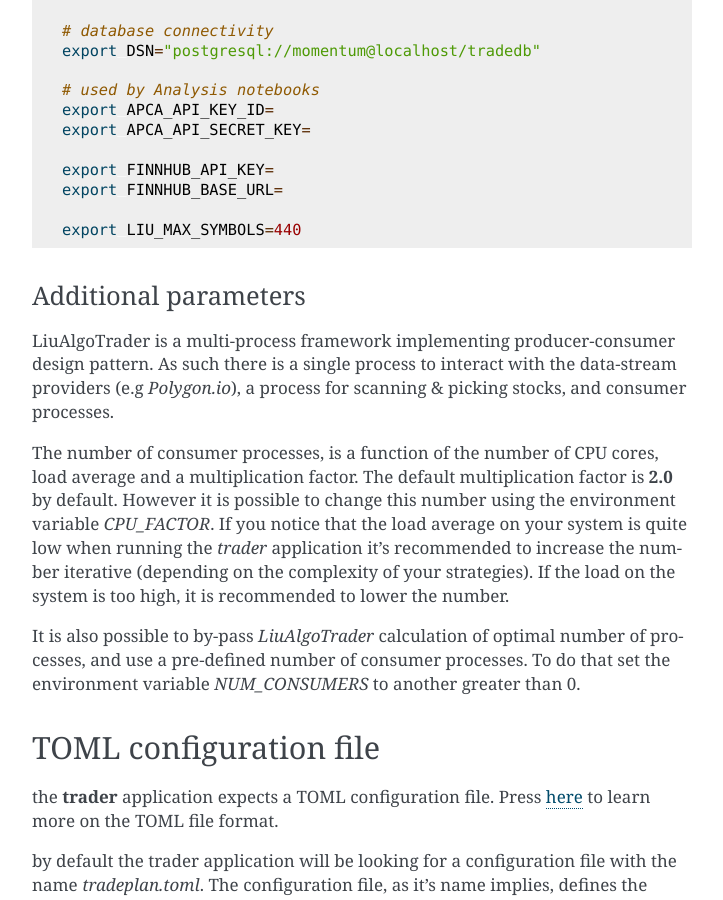
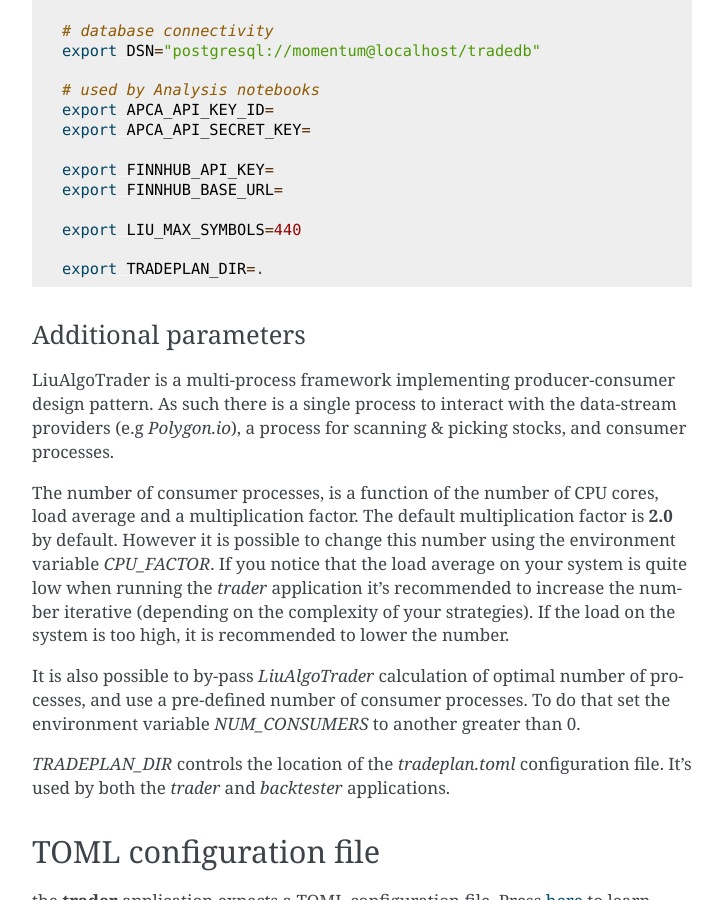
Before and after one commit to amor71/LiuAlgoTrader, a Sphinx documentation site: the page built from docs/source/Configuration.rst, in a window 1280 px wide and 900 px high, scrolled down 701 px. Shown: the whole window, without its empty margins (388-1111 px from the left). Built offline with Sphinx 7.4.7, drawn with Linux system fonts in a browser that asks for light colours.

Commit message:
improve documentation

```diff
--- a/docs/source/Configuration.rst
+++ b/docs/source/Configuration.rst
@@ -48,6 +48,8 @@
 
     export LIU_MAX_SYMBOLS=440
 
+    export TRADEPLAN_DIR=.
+
 Additional parameters
 *********************
 
@@ -73,6 +75,10 @@
 To do that set the environment variable
 `NUM_CONSUMERS` to another greater than 0.
 
+`TRADEPLAN_DIR` controls the location
+of the `tradeplan.toml` configuration file.
+It's used by both the `trader` and `backtester`
+applications.
 
 TOML configuration file
 -----------------------
--- a/docs/source/What's New.rst
+++ b/docs/source/What's New.rst
@@ -15,6 +15,9 @@
 |                  | **test_scanners = true** to debug       |
 |                  | scanners only (no other process         |
 |                  | would run)                              |
+|                  +-----------------------------------------|
+|                  | TRADEPLAN_DIR added env variable to     |
+|                  | control `tradeplan` location.           |
 +------------------+-----------------------------------------+
 | 0.0.50           | 1. Scanner may direct picks to a        |
 |                  | specific strategy, allowing  several    |
```
